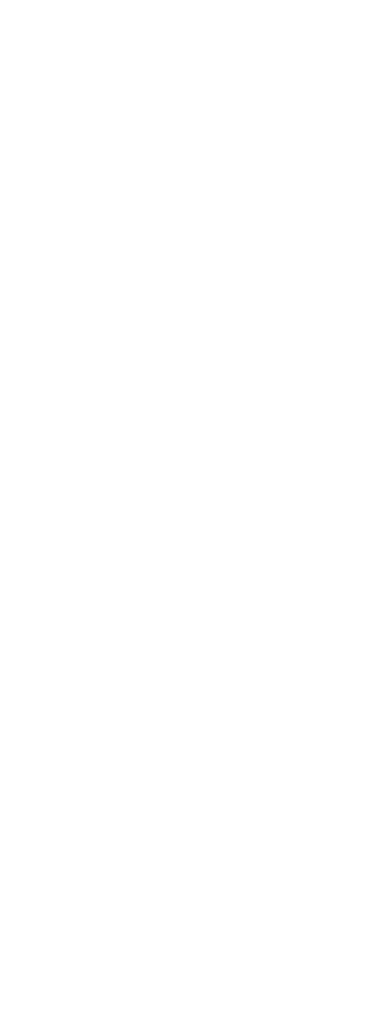
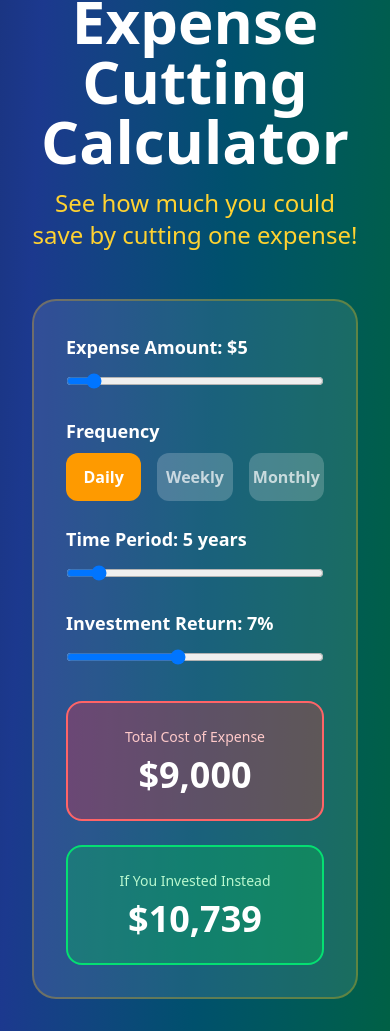
Before and after one commit to RishavIII/lincoln-financial-hackathon, a React (Vite) app in the folder frontend/: page /game in a window 390 px wide. Shown: the part 8341-9372 px from the top of the page. Before the commit the page ends 8232 px from the top, so only its background shows below. Built offline with nearby package versions, Linux system fonts and the light colour scheme.

Commit message:
wilson added coffee cutting sim

```diff
--- a/frontend/src/pages/Game.jsx
+++ b/frontend/src/pages/Game.jsx
@@ -7,6 +7,11 @@
   const [years, setYears] = useState(10);
   const [isAnimating, setIsAnimating] = useState(false);
   const [currentYear, setCurrentYear] = useState(0);
+
+  const [expenseAmount, setExpenseAmount] = useState(5);
+  const [expenseFrequency, setExpenseFrequency] = useState('daily');
+  const [expenseYears, setExpenseYears] = useState(5);
+  const [expenseRate, setExpenseRate] = useState(7);
 
   const calculateFutureValue = (year) => {
     const r = interestRate / 100;
@@ -303,7 +308,7 @@
           </div>
         </div>
 
-        {/* ========== SECTION 2: INTERACTIVE TIME MACHINE ========== */}
+        {/* ========== SECTION 2: money time machine ========== */}
         <div id="simulator" className="border-t-4 border-cyan-400 pt-16 fade-in-up" style={{ animationDelay: '0.3s', opacity: 0 }}>
           <h1 className="text-6xl font-bold text-white text-center mb-4">
             <div className="text-8xl mb-4 flex justify-center">
@@ -357,7 +362,7 @@
               </div>
             </div>
 
-            {/* Tree Visualization */}
+            {/* time machine visual */}
             <div className="bg-white/10 backdrop-blur-lg rounded-3xl p-8 border-2 border-cyan-400/30 relative">
               <h2 className="text-3xl font-bold text-white mb-6">Watch It Grow!</h2>
 
@@ -380,7 +385,7 @@
               </div>
 
               {!isAnimating && currentYear === years && (
-                <div className="mt-8 bg-gradient-to-r from-yellow-400 to-orange-500 rounded-2xl p-6 text-center shadow-2xl animate-pulse">
+                <div className="mt-8 bg-gradient-to-r from-yellow-400 to-orange-600 rounded-2xl p-6 text-center shadow-2xl">
                   <div className="text-white text-2xl font-bold mb-2">After {years} years, you'll have:</div>
                   <div className="text-white text-6xl font-black">${futureValue.toLocaleString(undefined, {maximumFractionDigits: 0})}</div>
                   <div className="text-white/90 text-xl mt-2">You earned ${totalGain.toLocaleString(undefined, {maximumFractionDigits: 0})} in compound interest!</div>
@@ -390,6 +395,60 @@
           </div>
         </div>
 
+        {/* ========== SECTION 3: expense cutting sim ========== */}
+        <div className="border-t-4 border-amber-400 pt-16 mt-16 fade-in-up" style={{ animationDelay: '0.5s', opacity: 0 }}>
+          <h1 className="text-6xl font-bold text-white text-center mb-4">Expense Cutting Calculator</h1>
+          <p className="text-2xl text-amber-300 text-center mb-12">See how much you could save by cutting one expense!</p>
+
+          <div className="bg-white/10 backdrop-blur-lg rounded-3xl p-8 border-2 border-amber-400/30 max-w-4xl mx-auto">
+            <div className="mb-6">
+              <label className="text-white font-semibold text-lg mb-2 block">Expense Amount: ${expenseAmount}</label>
+              <input type="range" min="1" max="50" step="1" value={expenseAmount} onChange={(e) => setExpenseAmount(Number(e.target.value))} className="w-full h-3 bg-gradient-to-r from-red-400 to-pink-600 rounded-lg" />
+            </div>
+
+            <div className="mb-6">
+              <label className="text-white font-semibold text-lg mb-2 block">Frequency</label>
+              <div className="flex gap-4">
+                <button onClick={() => setExpenseFrequency('daily')} className={`flex-1 py-3 rounded-xl font-bold transition ${expenseFrequency === 'daily' ? 'bg-amber-500 text-white' : 'bg-white/20 text-white/70'}`}>Daily</button>
+                <button onClick={() => setExpenseFrequency('weekly')} className={`flex-1 py-3 rounded-xl font-bold transition ${expenseFrequency === 'weekly' ? 'bg-amber-500 text-white' : 'bg-white/20 text-white/70'}`}>Weekly</button>
+                <button onClick={() => setExpenseFrequency('monthly')} className={`flex-1 py-3 rounded-xl font-bold transition ${expenseFrequency === 'monthly' ? 'bg-amber-500 text-white' : 'bg-white/20 text-white/70'}`}>Monthly</button>
+              </div>
+            </div>
+
+            <div className="mb-6">
+              <label className="text-white font-semibold text-lg mb-2 block">Time Period: {expenseYears} years</label>
+              <input type="range" min="1" max="40" step="1" value={expenseYears} onChange={(e) => setExpenseYears(Number(e.target.value))} className="w-full h-3 bg-gradient-to-r from-orange-400 to-red-600 rounded-lg" />
+            </div>
+
+            <div className="mb-8">
+              <label className="text-white font-semibold text-lg mb-2 block">Investment Return: {expenseRate}%</label>
+              <input type="range" min="1" max="15" step="0.5" value={expenseRate} onChange={(e) => setExpenseRate(Number(e.target.value))} className="w-full h-3 bg-gradient-to-r from-green-400 to-emerald-600 rounded-lg" />
+            </div>
+
+            {(() => {
+              const monthlyExpense = expenseFrequency === 'daily' ? expenseAmount * 30 : expenseFrequency === 'weekly' ? expenseAmount * 4.33 : expenseAmount;
+              const totalSpent = monthlyExpense * 12 * expenseYears;
+              const r = expenseRate / 100;
+              const n = 12;
+              const t = expenseYears;
+              const futureValueIfInvested = monthlyExpense * ((Math.pow(1 + r/n, n*t) - 1) / (r/n));
+
+              return (
+                <div className="grid grid-cols-1 md:grid-cols-2 gap-6">
+                  <div className="bg-red-500/30 rounded-2xl p-6 border-2 border-red-400 text-center">
+                    <div className="text-red-200 text-sm mb-2">Total Cost of Expense</div>
+                    <div className="text-white text-4xl font-bold">${totalSpent.toLocaleString(undefined, {maximumFractionDigits: 0})}</div>
+                  </div>
+                  <div className="bg-green-500/30 rounded-2xl p-6 border-2 border-green-400 text-center">
+                    <div className="text-green-200 text-sm mb-2">If You Invested Instead</div>
+                    <div className="text-white text-4xl font-bold">${futureValueIfInvested.toLocaleString(undefined, {maximumFractionDigits: 0})}</div>
+                  </div>
+                </div>
+              );
+            })()}
+          </div>
+        </div>
+
       </div>
     </div>
   );
```
